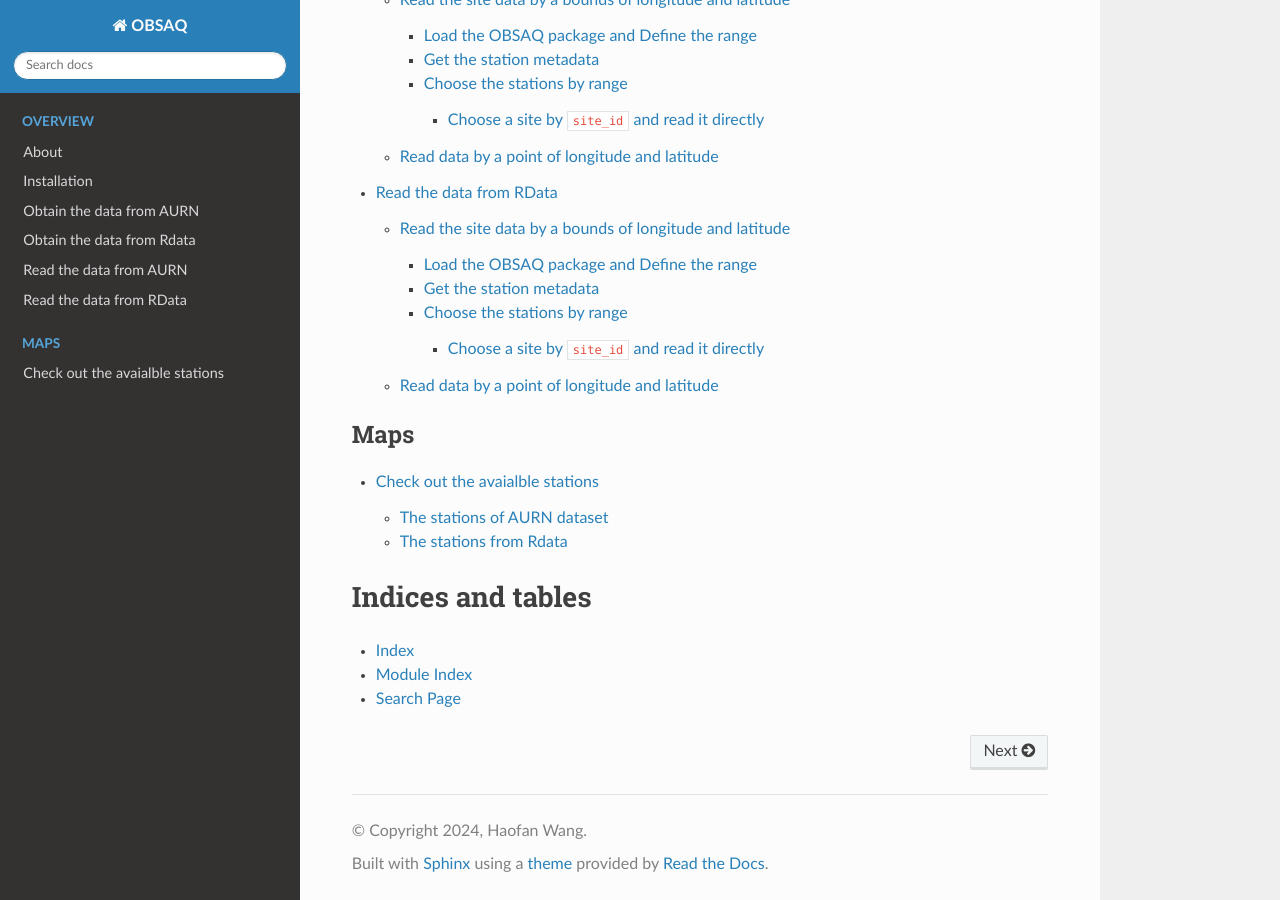
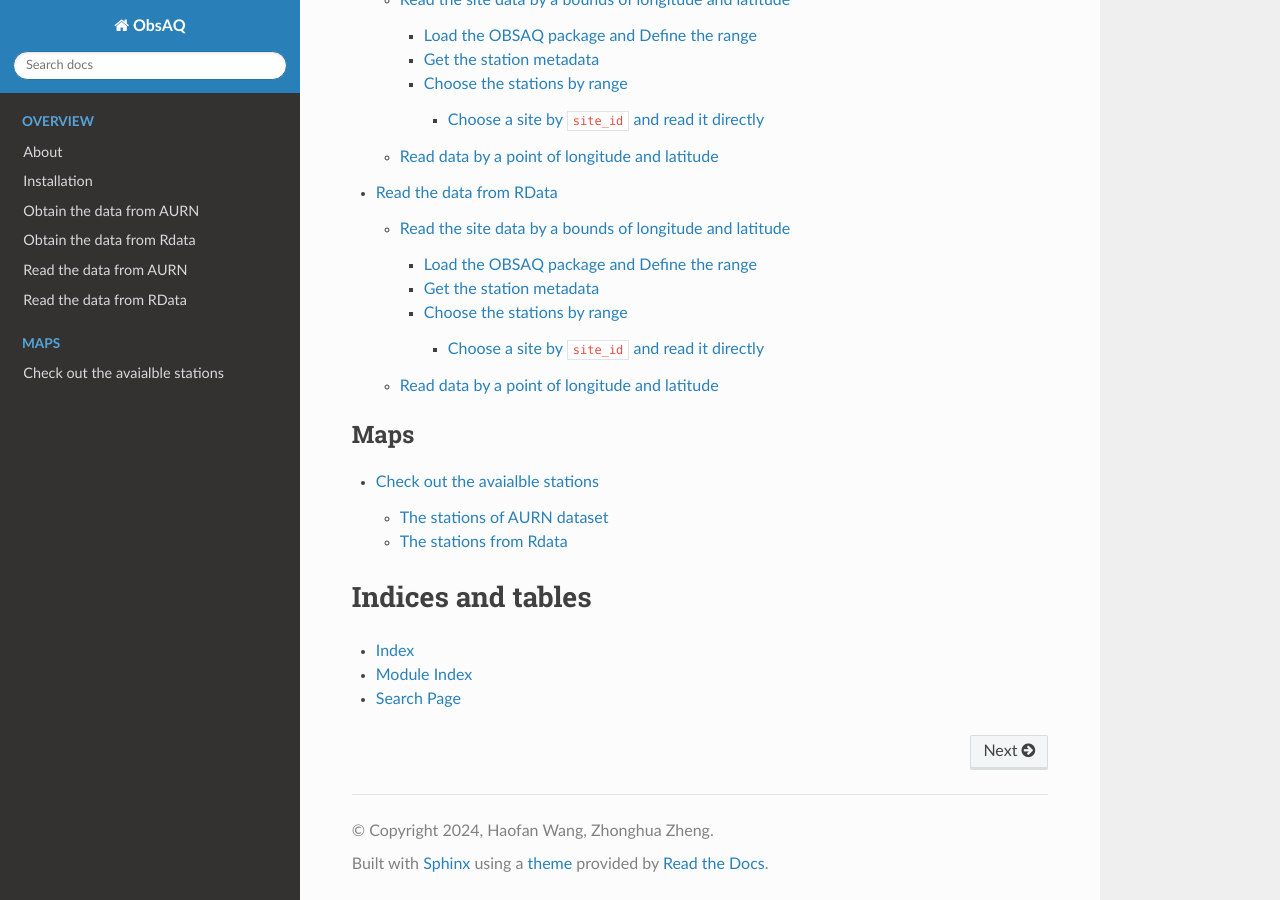
Before and after one commit to envdes/obsaq, a Sphinx documentation site: the page built from docs/index.rst, in a window 1280 px wide and 900 px high, scrolled down 1013 px. Built offline with Sphinx 7.4.7 and the Read the Docs theme 2.0.0, drawn with Linux system fonts in a browser that asks for light colours; pages that are not in the unit, such as notebooks, are missing from menus.

Commit message:
Update conf.py

```diff
--- a/docs/conf.py
+++ b/docs/conf.py
@@ -6,9 +6,9 @@
 # -- Project information -----------------------------------------------------
 # https://www.sphinx-doc.org/en/master/usage/configuration.html#project-information
 
-project = 'OBSAQ'
-copyright = '2024, Haofan Wang'
-author = 'Haofan Wang'
+project = 'ObsAQ'
+copyright = '2024, Haofan Wang, Zhonghua Zheng'
+author = 'Haofan Wang, Zhonghua Zheng'
 release = 'v0.0.0'
 
 # -- General configuration ---------------------------------------------------
```
